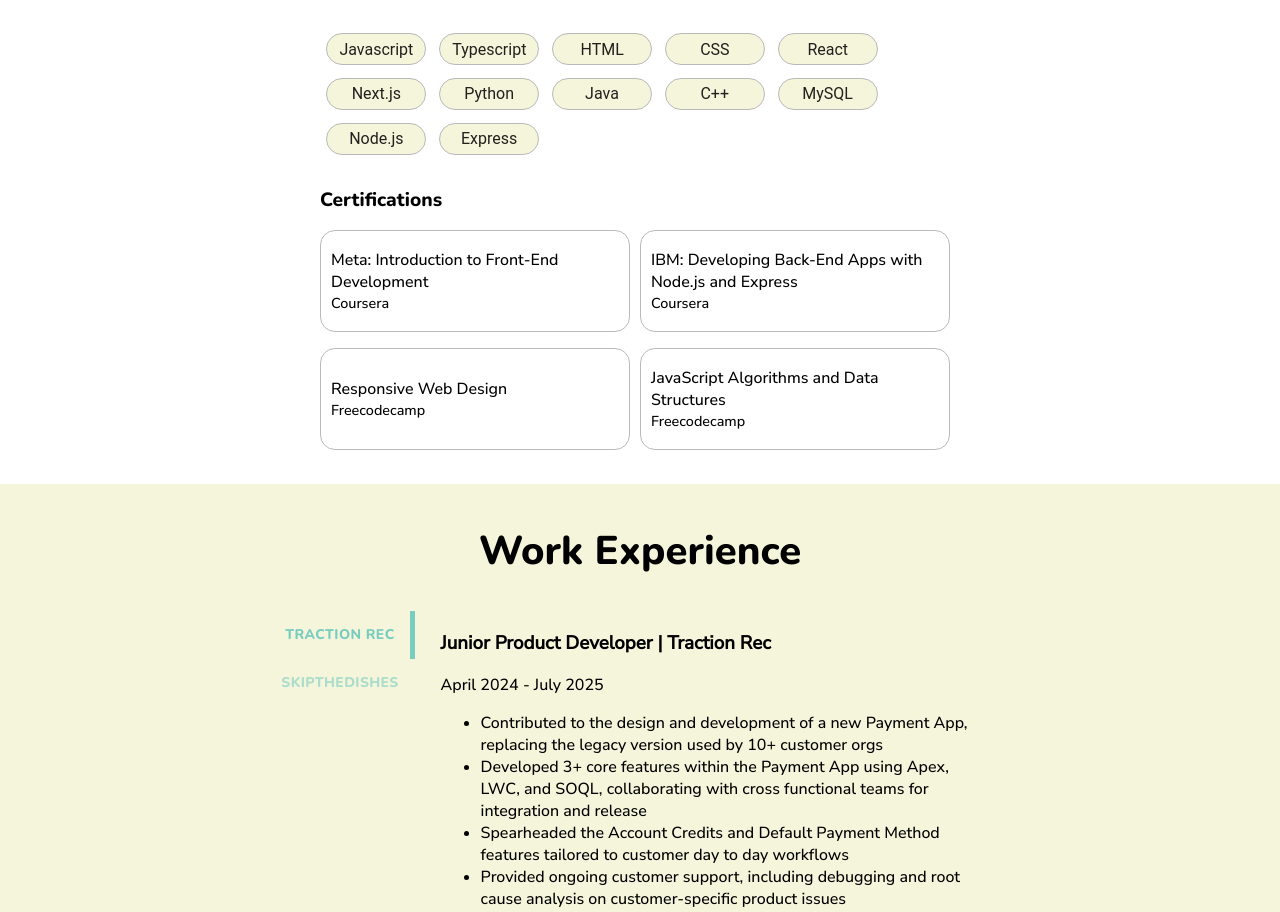
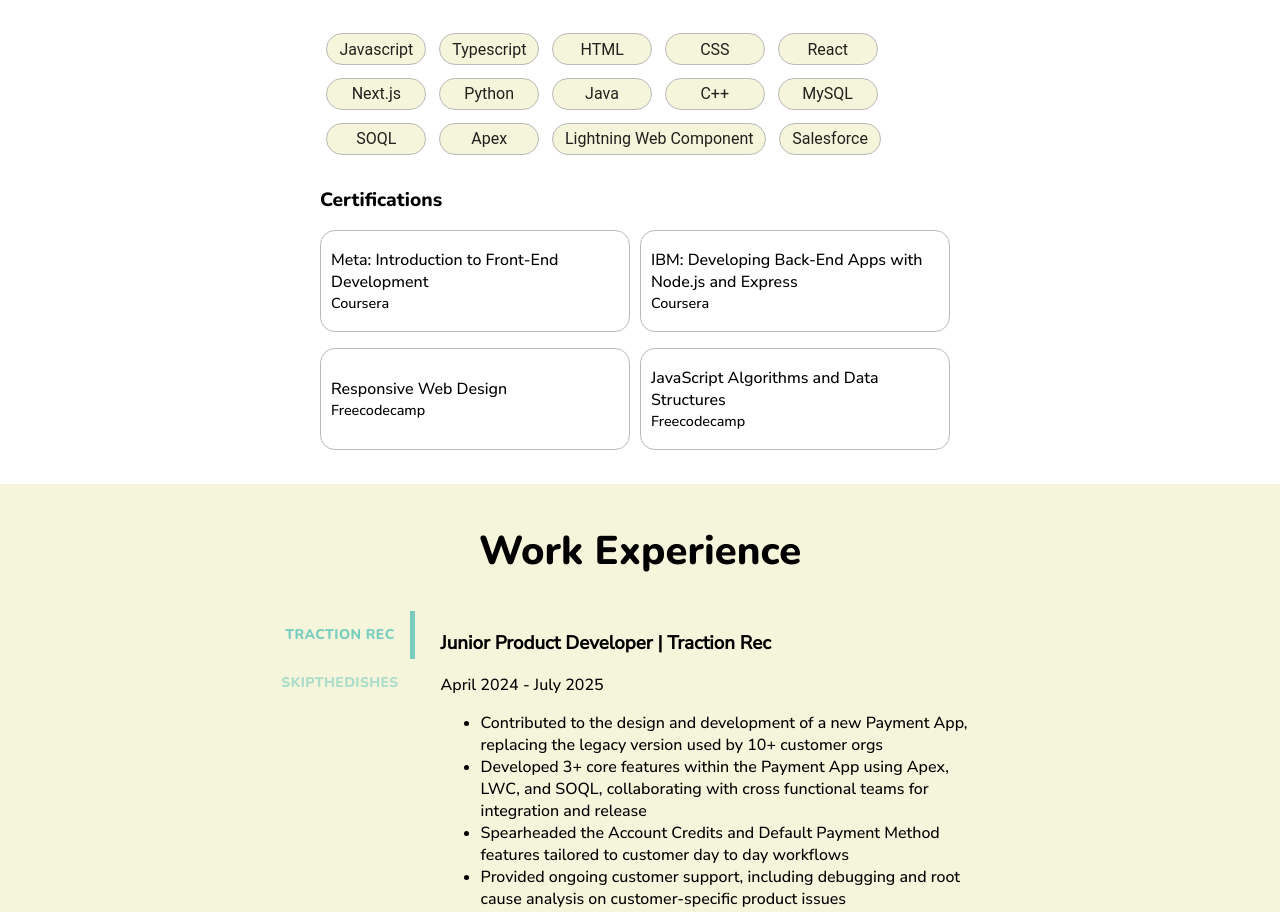
Before and after one commit to EddieSKim/Portfolio, a React (Create React App) app in the folder portfolio/: page / in a window 1280 px wide. Shown: the part 1463-2375 px from the top of the page. Built offline with nearby package versions, Linux system fonts and the light colour scheme.

Commit message:
update about chips

```diff
--- a/portfolio/src/components/about/About.js
+++ b/portfolio/src/components/about/About.js
@@ -16,8 +16,11 @@
     "Java",
     "C++",
     "MySQL",
-    "Node.js",
-    "Express"
+    "SOQL",
+    "Apex",
+    "Lightning Web Component",
+    "Salesforce"
+
 ]
 
 const certificateList = [
```
